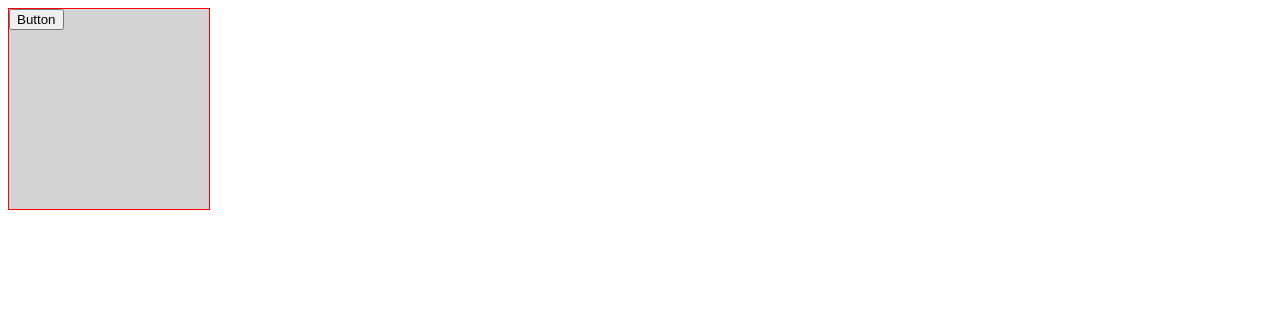
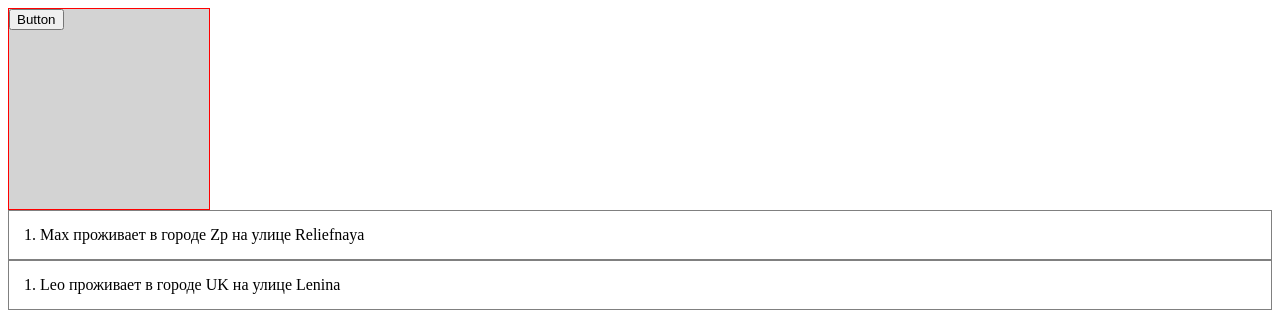
Before and after one commit to markushitstep/react-ts, a React (Create React App) app: page / in a window 1280 px wide. Shown: the top 332 px of the page. Built offline with nearby package versions, Linux system fonts and the light colour scheme.

Commit message:
create component UserItem

```diff
--- a/src/App.tsx
+++ b/src/App.tsx
@@ -1,12 +1,20 @@
 import React from 'react';
 import { Card, CardVariant } from './components/card';
+import UserList  from './components/UserList';
+import { IUser } from './types/types';
 
 const App = () => {
+  const users: IUser[] = [
+    {id: 1, name: "Max", email: "Maximus@gmail.com", address: {city: "Zp", street: "Reliefnaya", zipcode: "06213"}},
+    {id: 1, name: "Leo", email: "Testing@gmail.com", address: {city: "UK", street: "Lenina", zipcode: "02313"}}
+  ]
+
   return (
     <div>
         <Card onClick={(num) => console.log('click', num) } variant={CardVariant.primary} width='200px' height='200px'>
             <button>Button</button>
         </Card>
+        <UserList users={users}/>
     </div>
   )
 }
--- /dev/null
+++ b/src/components/UserItem.tsx
@@ -0,0 +1,14 @@
+import React, { FC } from 'react';
+import { IUser } from '../types/types';
+
+interface UserItemProps {
+    user: IUser
+}
+
+export const UserItem: FC<UserItemProps> = ({ user }) => {
+    return (
+        <div style={{ padding: 15, border: '1px solid gray' }}>
+            {user.id}. {user.name} проживает в городе {user.address.city} на улице {user.address.street}
+        </div>
+    )
+}
--- /dev/null
+++ b/src/components/UserList.tsx
@@ -0,0 +1,20 @@
+import React, { FC } from "react";
+import { IUser } from "../types/types";
+import { UserItem } from "./UserItem";
+
+interface UserListProps {
+    users: IUser[]
+}
+
+const UserList: FC<UserListProps> = ({ users }) => {
+    console.log()
+    return (
+        <div>
+            {users.map(user =>
+                <UserItem user={user} key={user.id}/>
+            )}
+        </div>
+    )
+}
+
+export default UserList;
--- /dev/null
+++ b/src/types/types.tsx
@@ -0,0 +1,13 @@
+
+export interface IAdress{
+    street: string;
+    city:string;
+    zipcode: string;
+}
+
+export interface IUser{
+    id: number;
+    name: string;
+    email: string;
+    address: IAdress
+}
```
